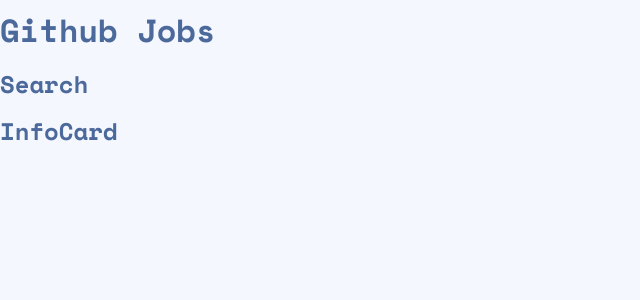
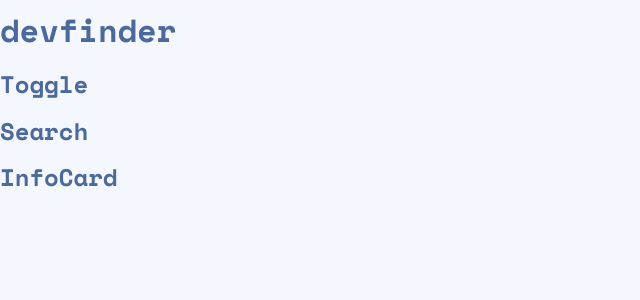
Before and after one commit to xaviguasch/github-user-search-app-react-redo-frontendmentor-prac, a React (Create React App) app: page / in a window 1280 px wide. Shown: the top 300 px of the page, without its empty margins (0-640 px from the left). Built offline with nearby package versions, Linux system fonts and the light colour scheme.

Commit message:
added Toggle component

```diff
--- a/src/App.js
+++ b/src/App.js
@@ -2,13 +2,15 @@
 
 import InfoCard from './components/InfoCard'
 import Search from './components/Search'
+import Toggle from './components/Toggle'
 
 import './App.css'
 
 function App() {
   return (
     <div className='App'>
-      <h1>Github Jobs</h1>
+      <h1>devfinder</h1>
+      <Toggle />
       <Search />
       <InfoCard />
     </div>
--- /dev/null
+++ b/src/components/Toggle.js
@@ -0,0 +1,13 @@
+import React from 'react'
+
+import './Toggle.css'
+
+const Toggle = () => {
+  return (
+    <div className='Toggle'>
+      <h2>Toggle</h2>
+    </div>
+  )
+}
+
+export default Toggle
```
Also changed, not shown: src/components/Toggle.css (added).
